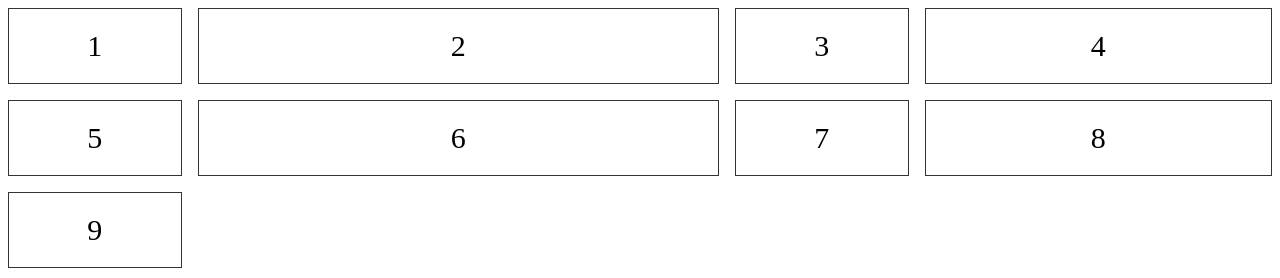
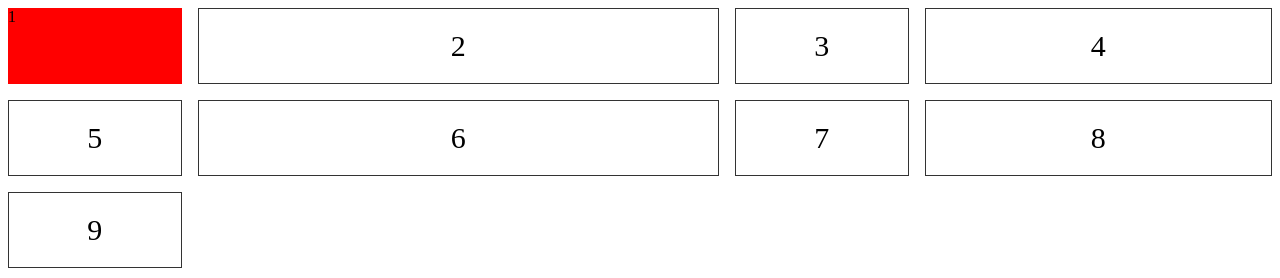
Before and after one commit to STAYAYAY/web-to-print, a plain HTML site: page 20241105_CSS_Grid_004_ST.html in a window 1280 px wide. Drawn offline with Linux system fonts and the light colour scheme.

Commit message:
Update 20241105_CSS_Grid_004_ST.html

```diff
--- a/20241105_CSS_Grid_004_ST.html
+++ b/20241105_CSS_Grid_004_ST.html
@@ -19,7 +19,7 @@
   </head>
   <body>
     <div class="grid-container">
-      <div class="grid-item">1</div>
+      <div class="grid-item;" style="background-color: red">1</div>
       <div class="grid-item">2</div>
       <div class="grid-item">3</div>
       <div class="grid-item">4</div>
```
